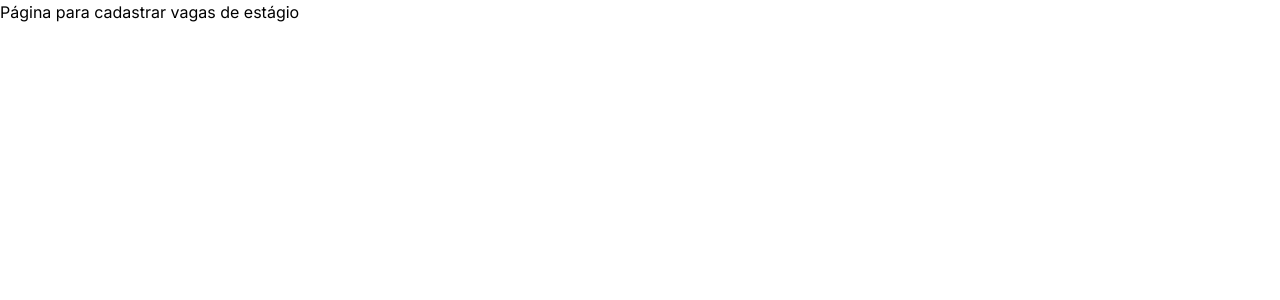
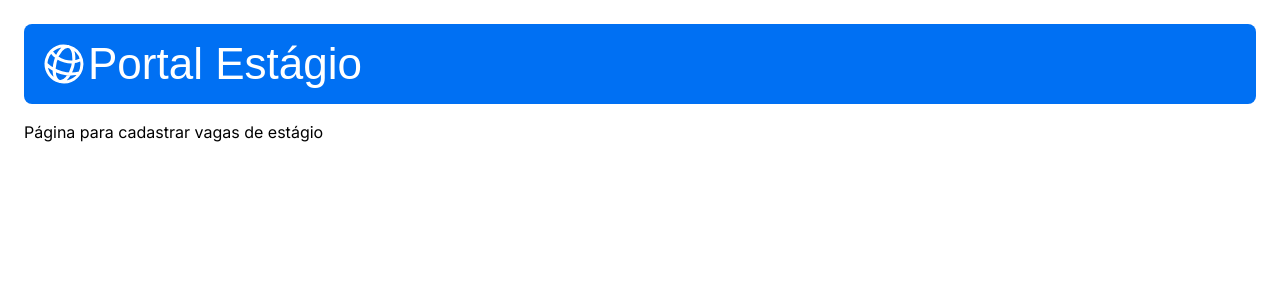
Before and after one commit to OsProgramadores/portalestagio, a Next.js app: page /cadastro in a window 1280 px wide. Shown: the top 300 px of the page. Built offline with nearby package versions, Linux system fonts and the light colour scheme; a web font is replaced by a local one.

Commit message:
Adicionado import do logo tela cadastro

```diff
--- a/app/cadastro/page.tsx
+++ b/app/cadastro/page.tsx
@@ -1,3 +1,14 @@
+import EstagioLogo from '@/app/ui/estagio-logo';
+
 export default function Page() {
-  return <p>Página para cadastrar vagas de estágio</p>;
+  return (
+    <main className="flex min-h-screen flex-col p-6">
+      <div className="flex h-20 shrink-0 items-end rounded-lg bg-blue-500 p-4 md:h-26">
+        {<EstagioLogo />}
+      </div>
+      <div className="mt-4 flex grow flex-col gap-4 md:flex-row">
+        <p>Página para cadastrar vagas de estágio</p>
+      </div>
+    </main>
+  );
 }
```
